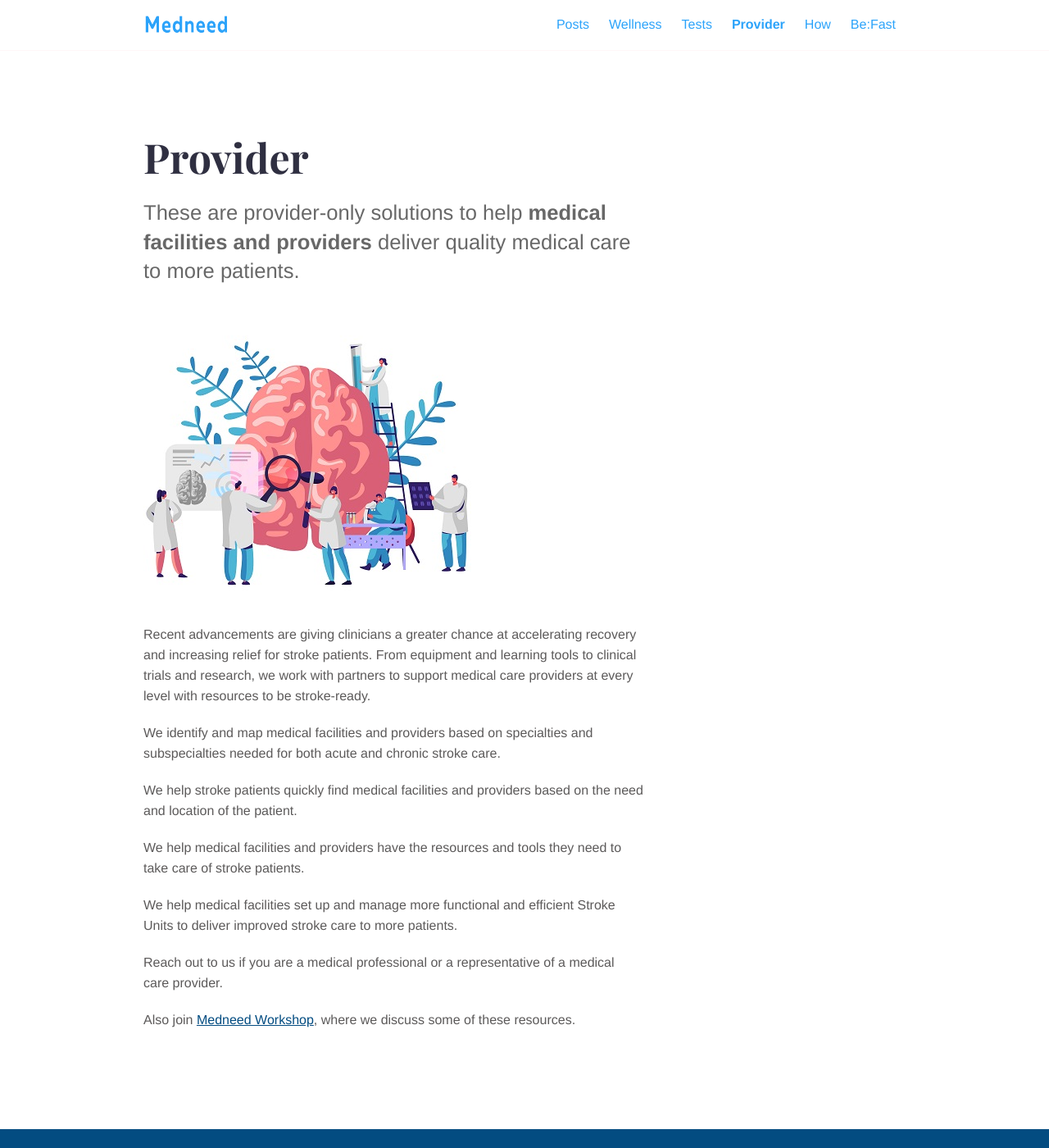
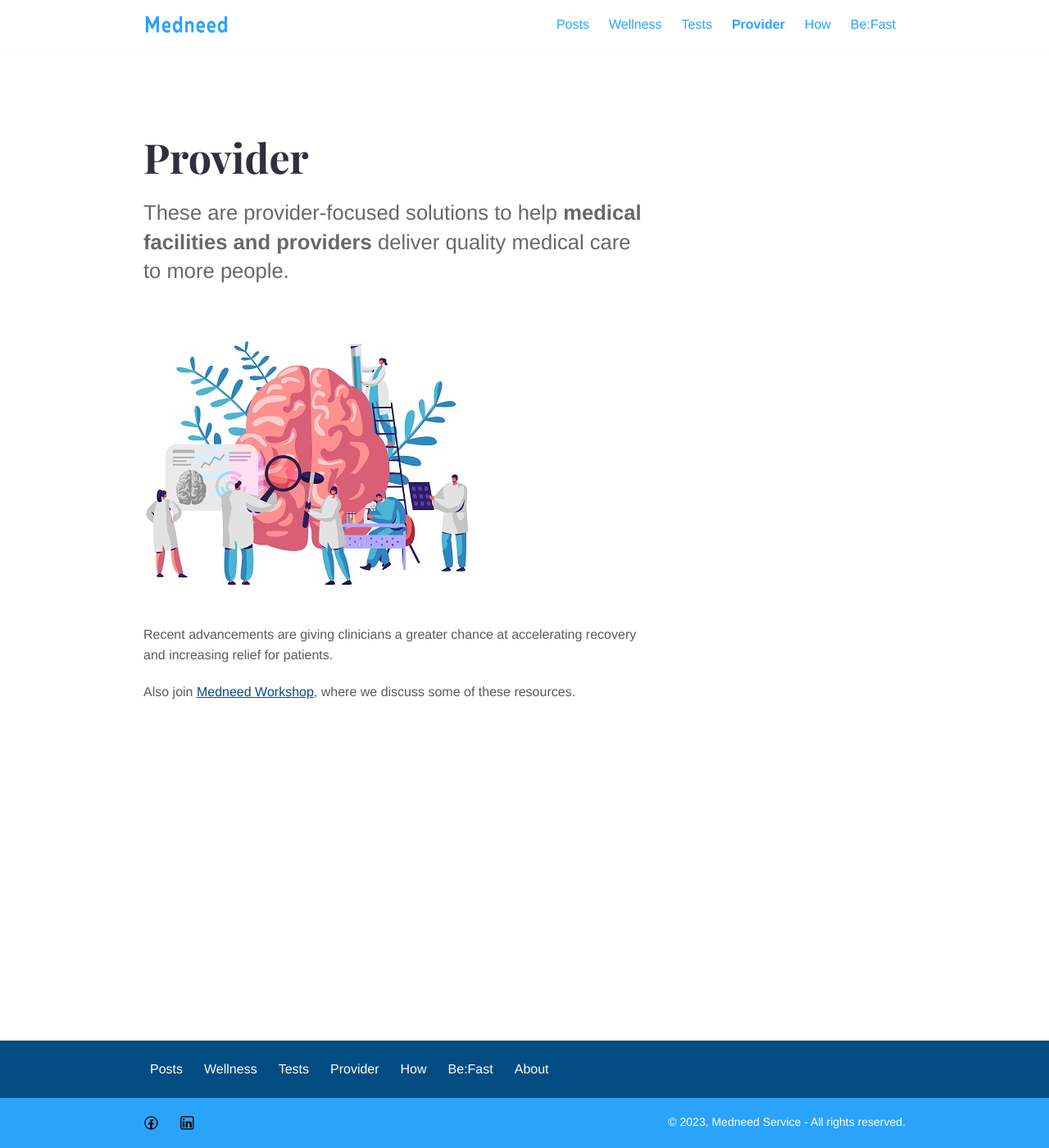
Before and after one commit to Iraneus/betamedneed, a Jekyll site: the page built from _services/provider.md, in a window 1280 px wide and 1400 px high. Shown: the whole window at 82% size. Built offline with Jekyll 4.4.1, drawn with Linux system fonts in a browser that asks for light colours.

```diff
--- a/_services/provider.md
+++ b/_services/provider.md
@@ -6,22 +6,13 @@
 layout: service
 ---
 
-These are provider-only solutions to help **medical facilities and providers** deliver quality medical care to more patients.
+These are provider-focused solutions to help **medical facilities and providers** deliver quality medical care to more people.
 
 ![Research Tools](/images/illustrations/providers.jpg)
 
 
-Recent advancements are giving clinicians a greater chance at accelerating recovery and increasing relief for stroke patients. From equipment and learning tools to clinical trials and research, we work with partners to support medical care providers at every level with resources to be stroke-ready.
+Recent advancements are giving clinicians a greater chance at accelerating recovery and increasing relief for patients.
 
 
-We identify and map medical facilities and providers based on specialties and subspecialties needed for both acute and chronic stroke care.
-
-We help stroke patients quickly find medical facilities and providers based on the need and location of the patient.
-
-We help medical facilities and providers have the resources and tools they need to take care of stroke patients.
-
-We help medical facilities set up and manage more functional and efficient Stroke Units to deliver improved stroke care to more patients.
-
-Reach out to us if you are a medical professional or a representative of a medical care provider.
 
 Also join <a href="https://workshop.medneed.com" target="_blank">Medneed Workshop</a>, where we discuss some of these resources.
```
Also changed, not shown: 1 other file.
